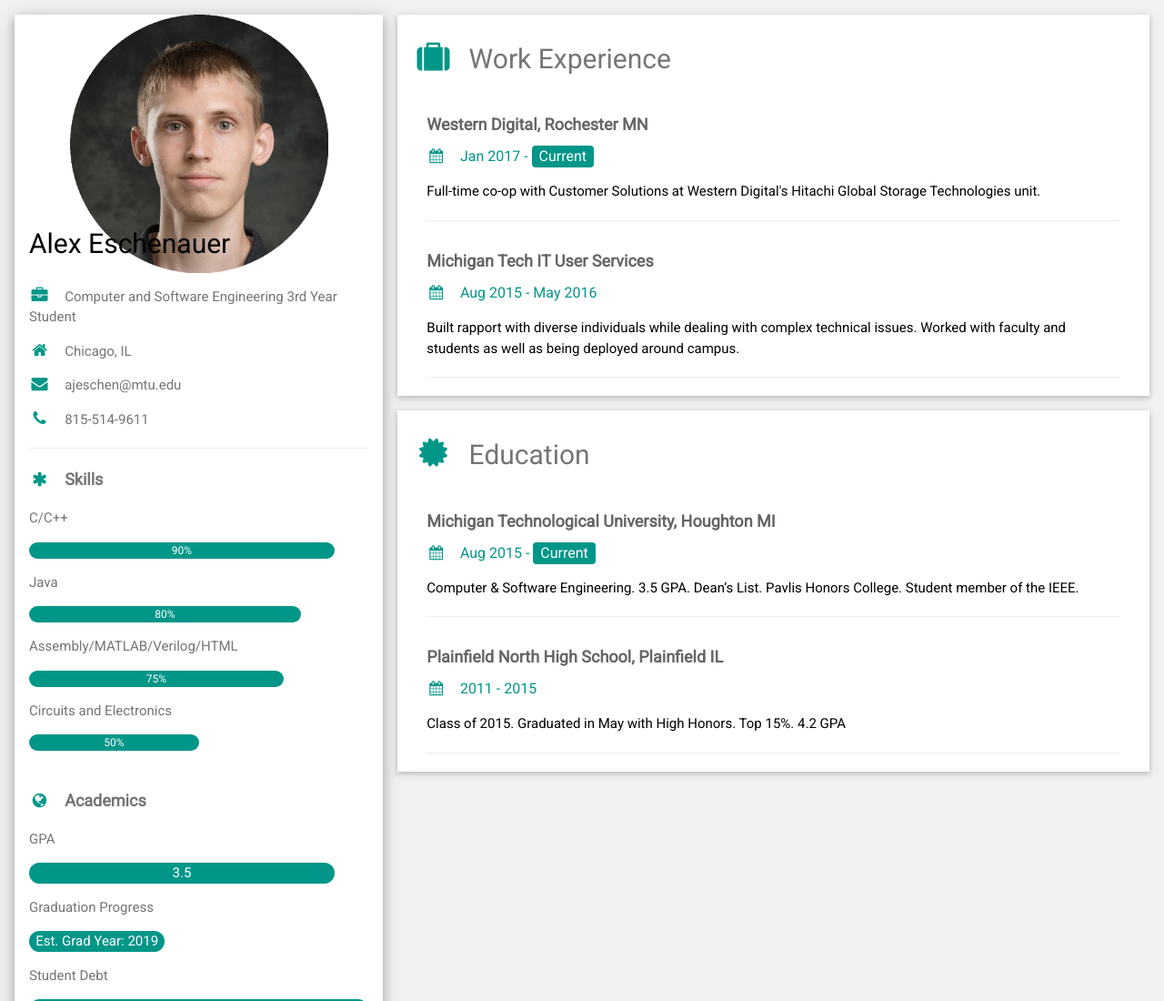
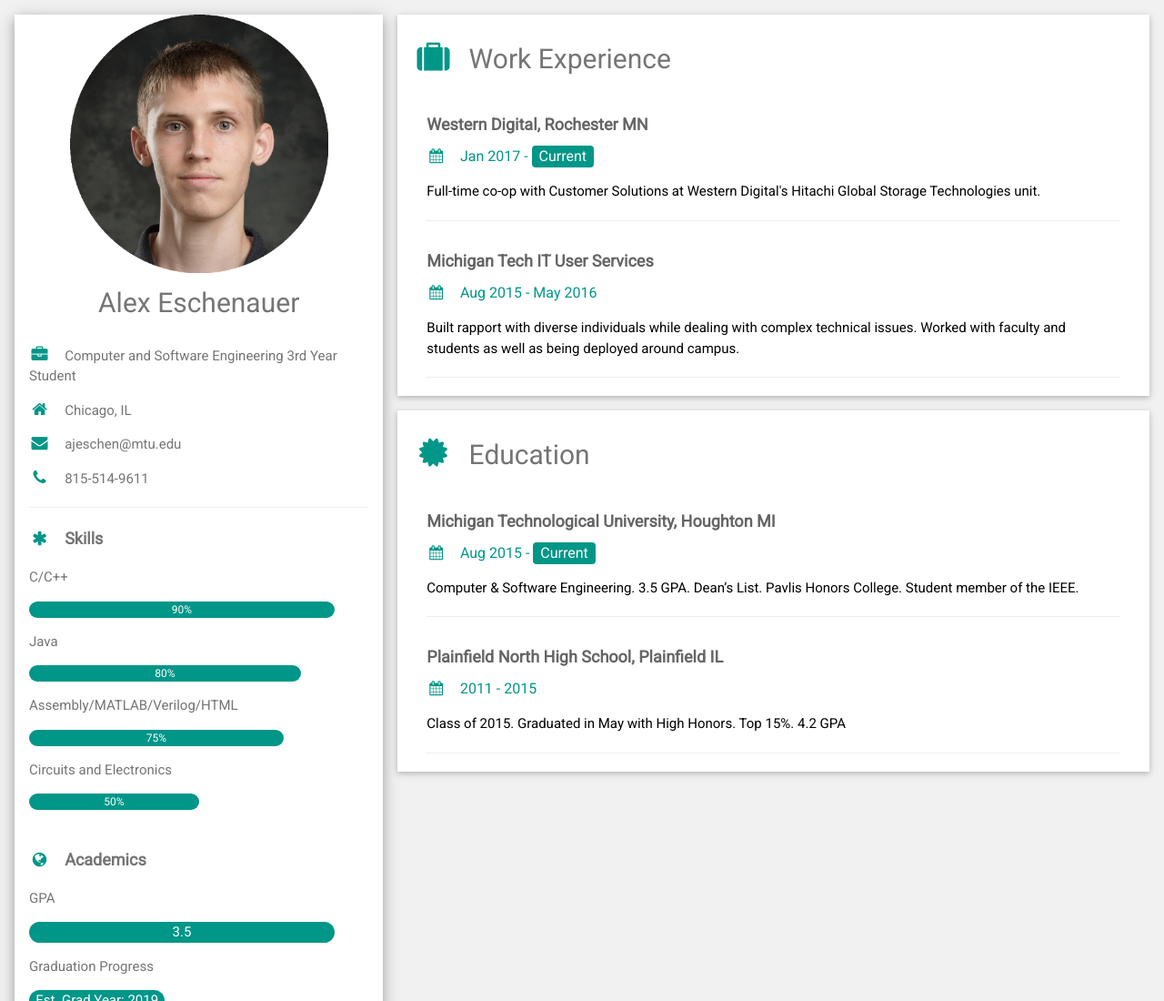
Before and after one commit to ajeschen/ajeschen.github.io, a plain HTML site: page index.html in a window 1280 px wide. Shown: the top 1100 px of the page at 91% size. Drawn offline with nearby package versions, Linux system fonts and the light colour scheme.

Commit message:
fix attempt 3

```diff
--- a/index.html
+++ b/index.html
@@ -22,9 +22,7 @@ html,body,h1,h2,h3,h4,h5,h6 {font-family: "Roboto", sans-serif}
       <div class="w3-white w3-text-grey w3-card-4">
         <div class="w3-display-container" style="text-align:center">
           <img src="WebsiteFiles/Alex2.gif" style="width:70%" alt="Avatar">
-          <div class="w3-display-bottomleft w3-container w3-text-black">
-		  <h2><br>Alex Eschenauer</h2>
-          </div>
+	<h2>Alex Eschenauer</h2>
         </div>
         <div class="w3-container">
           <p><i class="fa fa-briefcase fa-fw w3-margin-right w3-large w3-text-teal"></i>Computer and Software Engineering 3rd Year Student</p>
```
